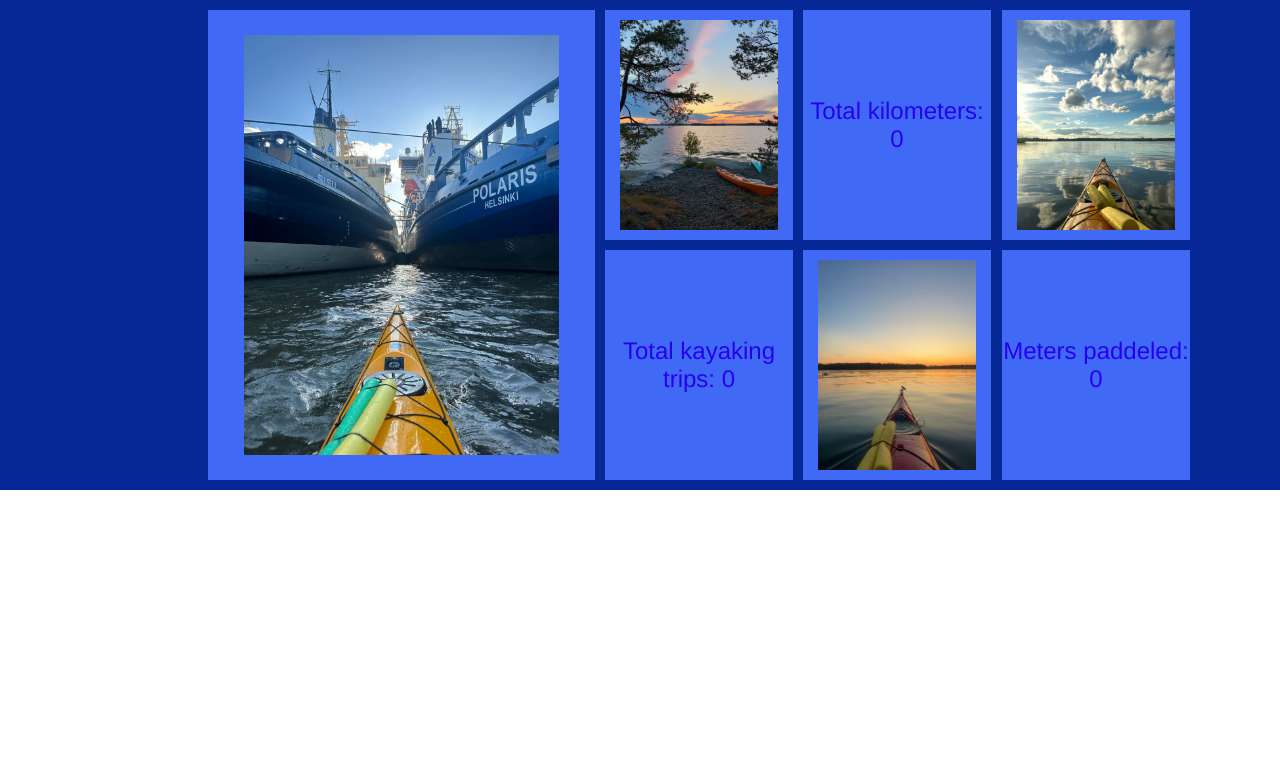
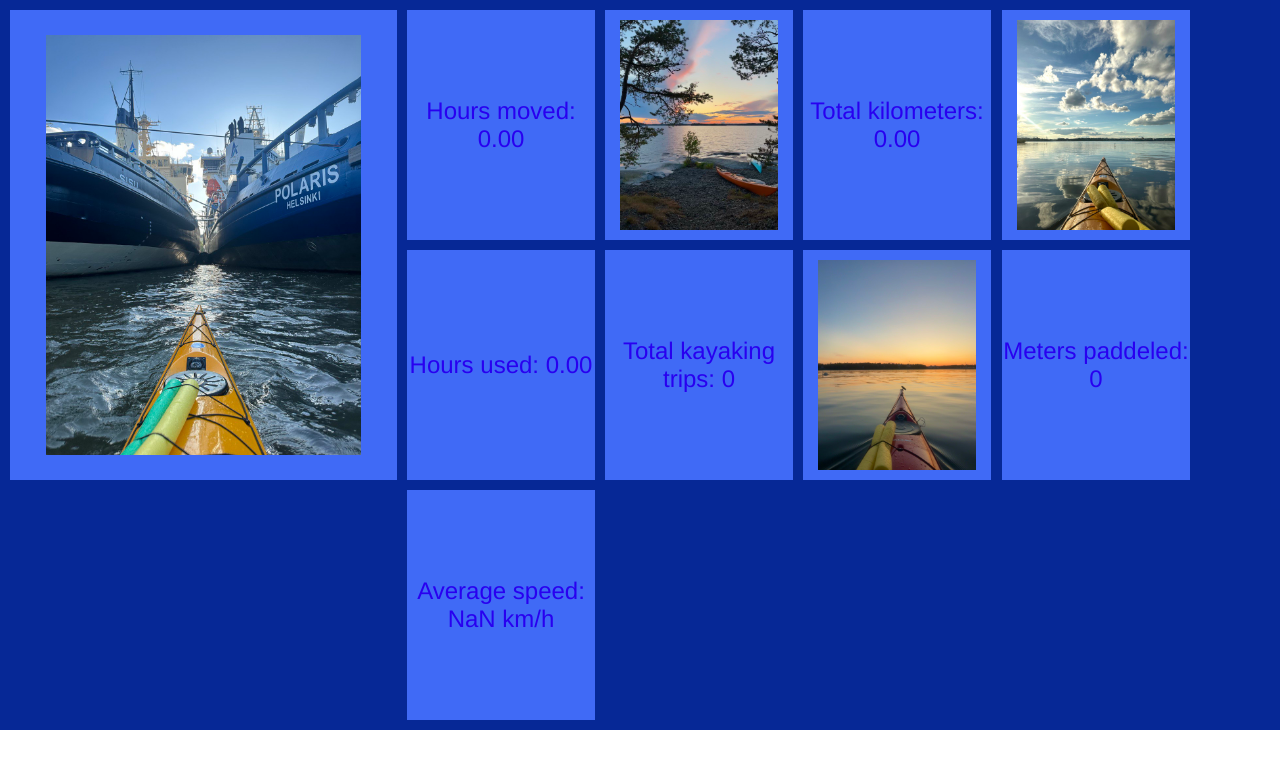
Before and after one commit to millalin/mystravastuff, a React (Create React App) app: page / in a window 1280 px wide. Shown: the top 768 px of the page. Built offline with nearby package versions, Linux system fonts and the light colour scheme; no server answers.

Commit message:
fix: more stats and format

```diff
--- a/src/App.js
+++ b/src/App.js
@@ -1,64 +1,87 @@
-import './App.css';
-import React, { useState, useEffect } from 'react';
+import "./App.css";
+import React, { useState, useEffect } from "react";
 import GridLayout from "react-grid-layout";
-import clouds from './img/kayaking.jpg'
-import evening from './img/kayaking2.jpg'
-import chill from './img/kayaking3.jpg'
-import boats from './img/kayaking4.jpg'
-
+import clouds from "./img/kayaking.jpg";
+import evening from "./img/kayaking2.jpg";
+import chill from "./img/kayaking3.jpg";
+import boats from "./img/kayaking4.jpg";
 
 function App() {
-  const [activities, setActivities] = useState({})
+  const [activities, setActivities] = useState({});
 
   //Strava cred
   let clientID = process.env.REACT_APP_CLIENT_ID;
   let clientSecret = process.env.REACT_APP_CLIENT_SECRET;
 
   const refreshToken = process.env.REACT_APP_REFRESHTOKEN;
-  const callRefresh = `https://www.strava.com/oauth/token?client_id=${clientID}&client_secret=${clientSecret}&refresh_token=${refreshToken}&grant_type=refresh_token`
+  const callRefresh = `https://www.strava.com/oauth/token?client_id=${clientID}&client_secret=${clientSecret}&refresh_token=${refreshToken}&grant_type=refresh_token`;
 
-  const callActivities = `https://www.strava.com/api/v3/athlete/activities?per_page=100&page=1&access_token=`
+  const callActivities = `https://www.strava.com/api/v3/athlete/activities?per_page=100&page=1&access_token=`;
 
   const layout = [
-    { i: "left", x: 2, y: 2, w: 4, h: 12 },
+    { i: "left", x: 0, y: 0, w: 4, h: 12 },
     { i: "a", x: 6, y: 0, w: 2, h: 6 },
     { i: "b", x: 8, y: 0, w: 2, h: 6 },
     { i: "c", x: 10, y: 0, w: 2, h: 6 },
     { i: "d", x: 6, y: 3, w: 2, h: 6 },
     { i: "e", x: 8, y: 3, w: 2, h: 6 },
     { i: "f", x: 10, y: 3, w: 2, h: 6 },
+    { i: "g", x: 4, y: 0, w: 2, h: 6 },
+    { i: "h", x: 4, y: 3, w: 2, h: 6 },
+    { i: "i", x: 4, y: 6, w: 2, h: 6 },
   ];
 
   useEffect(() => {
     fetch(callRefresh, {
-      method: 'POST'
+      method: "POST",
     })
-    .then(res => res.json())
-    .then(result => getActivities(result.access_token))
-  }, [callRefresh])
+      .then((res) => res.json())
+      .then((result) => getActivities(result.access_token));
+  }, [callRefresh]);
 
-  function getActivities(access){
+  function getActivities(access) {
     fetch(callActivities + access)
-      .then(res => res.json())
-      .then(data => setActivities(data))
-      .catch(e => console.log(e))
+      .then((res) => res.json())
+      .then((data) => setActivities(data))
+      .catch((e) => console.log(e));
   }
 
   const showActivities = () => {
-      const activities_array = Object.entries(activities)
+    const activities_array = Object.entries(activities);
 
-      const values = activities_array.map(a => {return a[1]})
-
-      let kayaktravels = values.filter(a => {
-        return a.type === 'Kayaking';
+    const values = activities_array.map((a) => {
+      return a[1];
     });
 
-    console.log(kayaktravels)
+    let kayaktravels = values.filter((a) => {
+      return a.type === "Kayaking";
+    });
 
-    let kayakingMeters = 0
-    kayaktravels.map(kayaking => kayakingMeters = kayakingMeters + kayaking.distance)
+    console.log(kayaktravels);
 
-      return (<div>
+    let kayakingMeters = 0;
+    kayaktravels.map(
+      (kayaking) => (kayakingMeters = kayakingMeters + kayaking.distance)
+    );
+
+    let time = 0;
+    kayaktravels.map((kayaking) => (time = time + kayaking.moving_time)); //seconds
+    const hours = (time / 60 / 60).toFixed(2);
+
+    let totalTime = 0;
+    kayaktravels.map(
+      (kayaking) => (totalTime = totalTime + kayaking.elapsed_time)
+    );
+    const totalHours = (totalTime / 60 / 60).toFixed(2);
+
+    let speedTimes = 0;
+    kayaktravels.map(
+      (kayaking) => (speedTimes = speedTimes + kayaking.average_speed) //meters per sec
+    );
+    const avg_speed = ((speedTimes / kayaktravels.length) * 3.6).toFixed(2);
+
+    return (
+      <div>
         <GridLayout
           className="layout"
           layout={layout}
@@ -66,23 +89,46 @@ function App() {
           rowHeight={30}
           width={1200}
         >
-        <div className="box" key="left"><img src={boats} alt='boats' height={420} weight={350}></img></div>
-        <div className="box" key="a"><img src={chill} alt='chill' height={210} weight={180}></img></div>
-        <div className="box" key="b">Total kilometers: {kayakingMeters/1000}</div>
-        <div className="box"key="c"><img src={clouds} alt='clouds' height={210} weight={180}></img></div>
-        <div className="box" key="d">Total kayaking trips: {kayaktravels.length}</div>
-        <div className="box"key="e"><img src={evening} alt='evening' height={210} weight={180}></img></div>
-        <div className="box" key="f"> Meters paddeled: {kayakingMeters}</div>
-
+          <div className="box" key="left">
+            <img src={boats} alt="boats" height={420} weight={350}></img>
+          </div>
+          <div className="box" key="a">
+            <img src={chill} alt="chill" height={210} weight={180}></img>
+          </div>
+          <div className="box" key="b">
+            Total kilometers: {(kayakingMeters / 1000).toFixed(2)}
+          </div>
+          <div className="box" key="c">
+            <img src={clouds} alt="clouds" height={210} weight={180}></img>
+          </div>
+          <div className="box" key="d">
+            Total kayaking trips: {kayaktravels.length}
+          </div>
+          <div className="box" key="e">
+            <img src={evening} alt="evening" height={210} weight={180}></img>
+          </div>
+          <div className="box" key="f">
+            {" "}
+            Meters paddeled: {kayakingMeters}
+          </div>
+          <div className="box" key="g">
+            {" "}
+            Hours moved: {hours}
+          </div>
+          <div className="box" key="h">
+            {" "}
+            Hours used: {totalHours}
+          </div>
+          <div className="box" key="i">
+            {" "}
+            Average speed: {avg_speed} km/h
+          </div>
         </GridLayout>
-      </div>)
-  }
-
-  return (
-    <div className="App">
-      {showActivities()}
       </div>
     );
+  };
+
+  return <div className="App">{showActivities()}</div>;
 }
 
 export default App;
```
Lines whose indentation alone changed are shown as unchanged.
